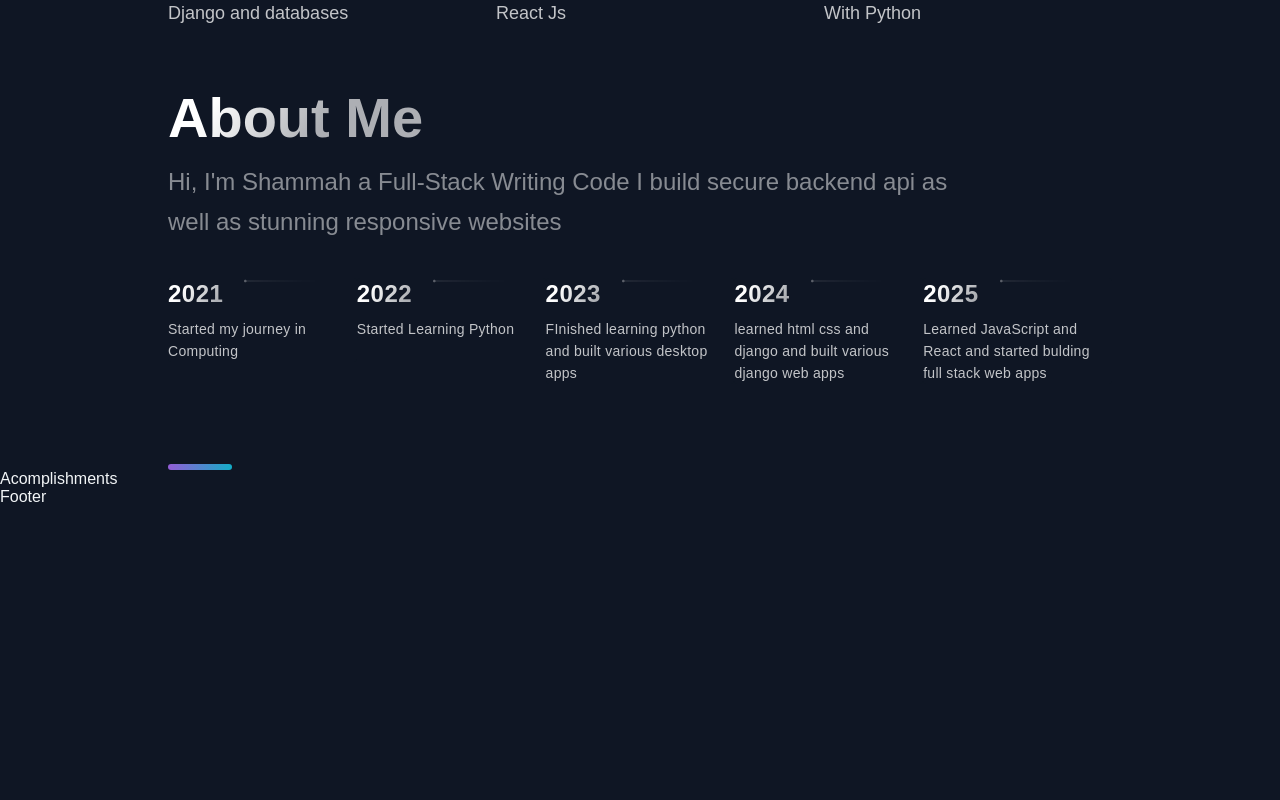
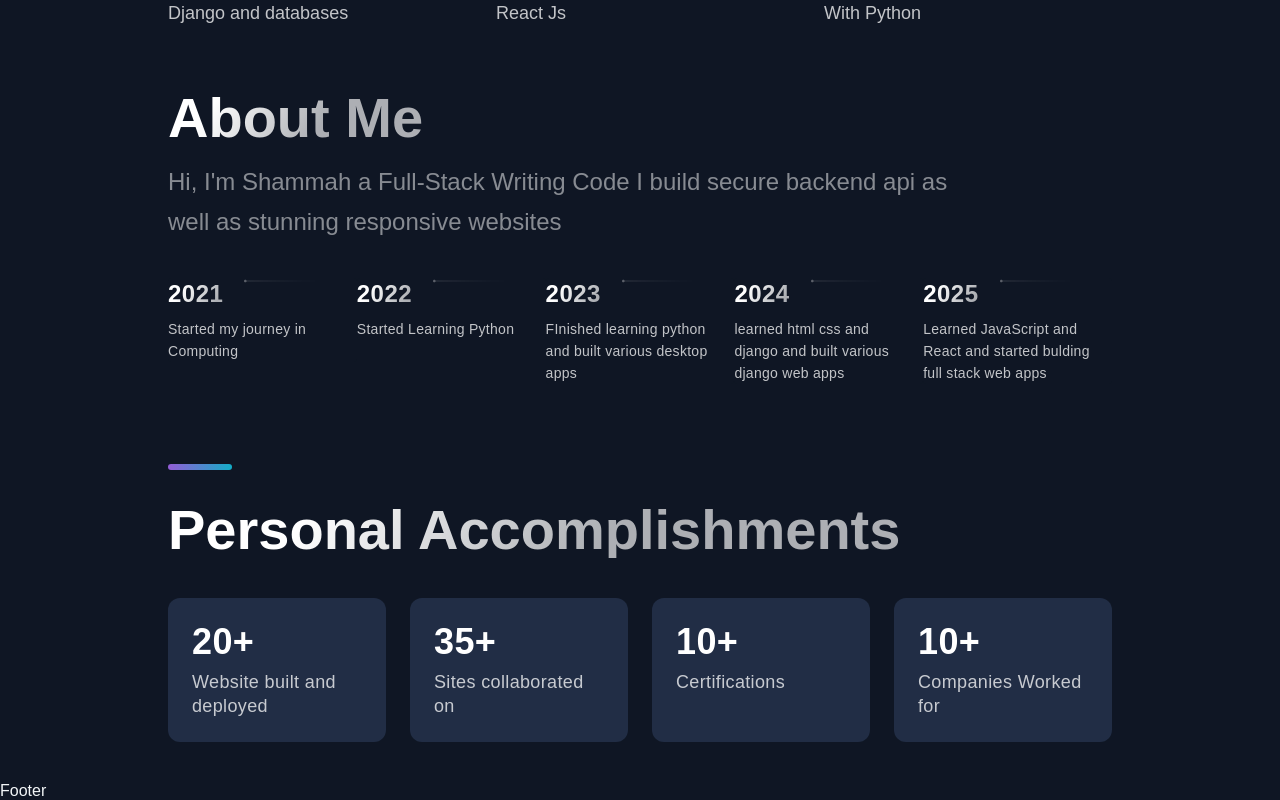
Before and after one commit to Sughnenter/fitst-portfolio, a Next.js app: page / in a window 1280 px wide. Shown: the part 3304-4104 px from the top of the page. Before the commit the page ends 3811 px from the top, so only its background shows below. Built offline with nearby package versions, Linux system fonts and the light colour scheme.

Commit message:
Added Accomplishments

```diff
--- a/src/components/Acomplishments/Acomplishments.js
+++ b/src/components/Acomplishments/Acomplishments.js
@@ -4,16 +4,24 @@ import { Section, SectionDivider, SectionTitle } from '../../styles/GlobalCompon
 import { Box, Boxes, BoxNum, BoxText } from './AcomplishmentsStyles';
 
 const data = [
-  { number: 20, text: 'Open Source Projects'},
-  { number: 1000, text: 'Students', },
-  { number: 1900, text: 'Github Followers', },
-  { number: 5000, text: 'Github Stars', }
+  { number: 20, text: 'Website built and deployed'},
+  { number: 35, text: 'Sites collaborated on', },
+  { number: 10, text: 'Certifications', },
+  { number: 10, text: 'Companies Worked for', }
 ];
 
 const Acomplishments = () => (
-  <div>
-    Acomplishments
-  </div>
+  <Section>
+    <SectionTitle>Personal Accomplishments</SectionTitle>
+    <Boxes>
+      {data.map((card, index) => (
+        <Box key={index}>
+          <BoxNum>{card.number}+</BoxNum>
+          <BoxText>{card.text}</BoxText>
+        </Box>
+      ))}
+    </Boxes>
+  </Section>
 );
 
 export default Acomplishments;
```
